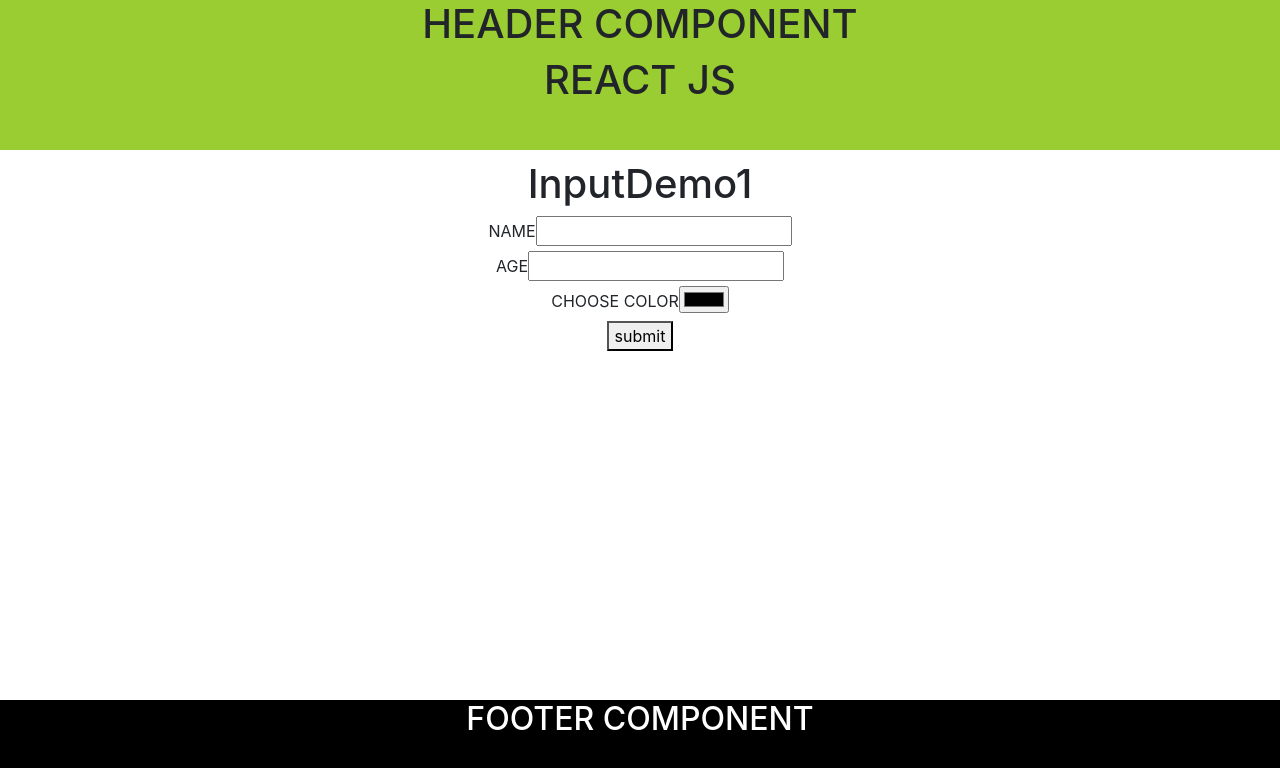
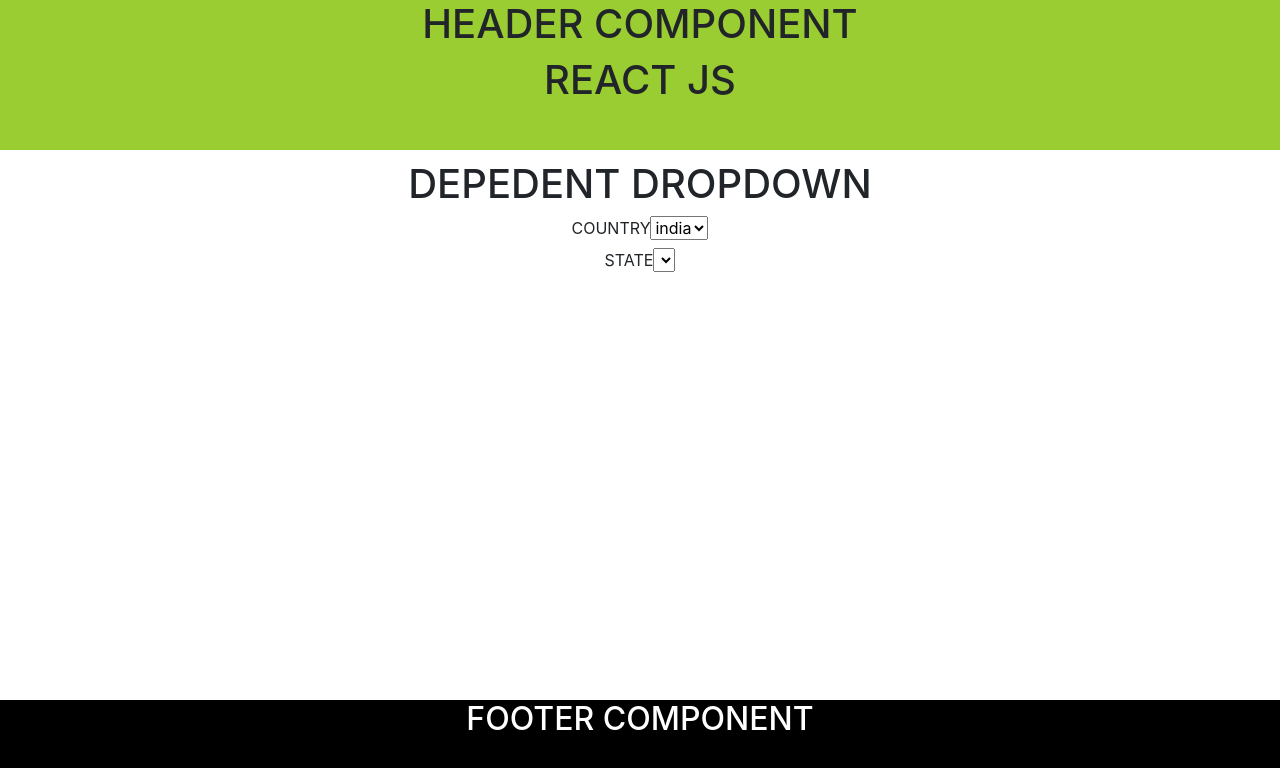
Before and after one commit to samirvithlani/kunj-mern-react, a React (Vite) app: page / in a window 1280 px wide. Shown: the top 768 px of the page. Built offline with nearby package versions, Linux system fonts and the light colour scheme.

Commit message:
dropdown

```diff
--- a/src/App.jsx
+++ b/src/App.jsx
@@ -12,6 +12,7 @@ import { UseStateDemo1 } from "./components/UseStateDemo1";
 import { UseStateDemo2 } from "./components/UseStateDemo2";
 import { Employees } from "./components/Employees";
 import { InputDemo1 } from "./components/InputDemo1";
+import { DepedentDropDown } from "./components/DepedentDropDown";
 
 function App() {
 
@@ -21,7 +22,7 @@ function App() {
     <div>
       <Header title = {title}></Header>
       {/* <Employees title = {title}></Employees> */}
-      <InputDemo1></InputDemo1>
+      <DepedentDropDown></DepedentDropDown>
       <Footer></Footer>
     </div>
   );
--- /dev/null
+++ b/src/components/DepedentDropDown.jsx
@@ -0,0 +1,43 @@
+import React, { useState } from 'react'
+
+export const DepedentDropDown = () => {
+const [selectedCountry, setselectedCountry] = useState("")
+const [selectedState, setselectedState] = useState("")
+    var data =[
+        {
+            country:"india",
+            states:["Gujarat","Maharashtra"]
+        },
+        {
+            country:"USA",
+            states:["WD","california"]
+        }
+    ]
+  return (
+    <div style={{textAlign:"center"}}>
+        <h1>DEPEDENT DROPDOWN</h1>
+        <div>
+            <label>COUNTRY</label>
+            <select onChange={(event)=>{setselectedCountry(event.target.value)}}>
+                {
+                    data.map((d)=>{
+                        return <option value={d.country}>{d.country}</option>
+                    })
+                }
+            </select>
+            {selectedCountry}
+        </div>
+        <div>
+            <label>STATE</label>
+            <select onChange={(event)=>{setselectedState(event.target.value)}}>
+                {
+                 data.find((d)=>d.country == selectedCountry)?.states.map((s)=>{
+                    return <option value={s}>{s}</option>
+                 })
+                }
+            </select>
+            {selectedState}
+        </div>
+    </div>
+  )
+}
```
Also changed, not shown: th.txt.
